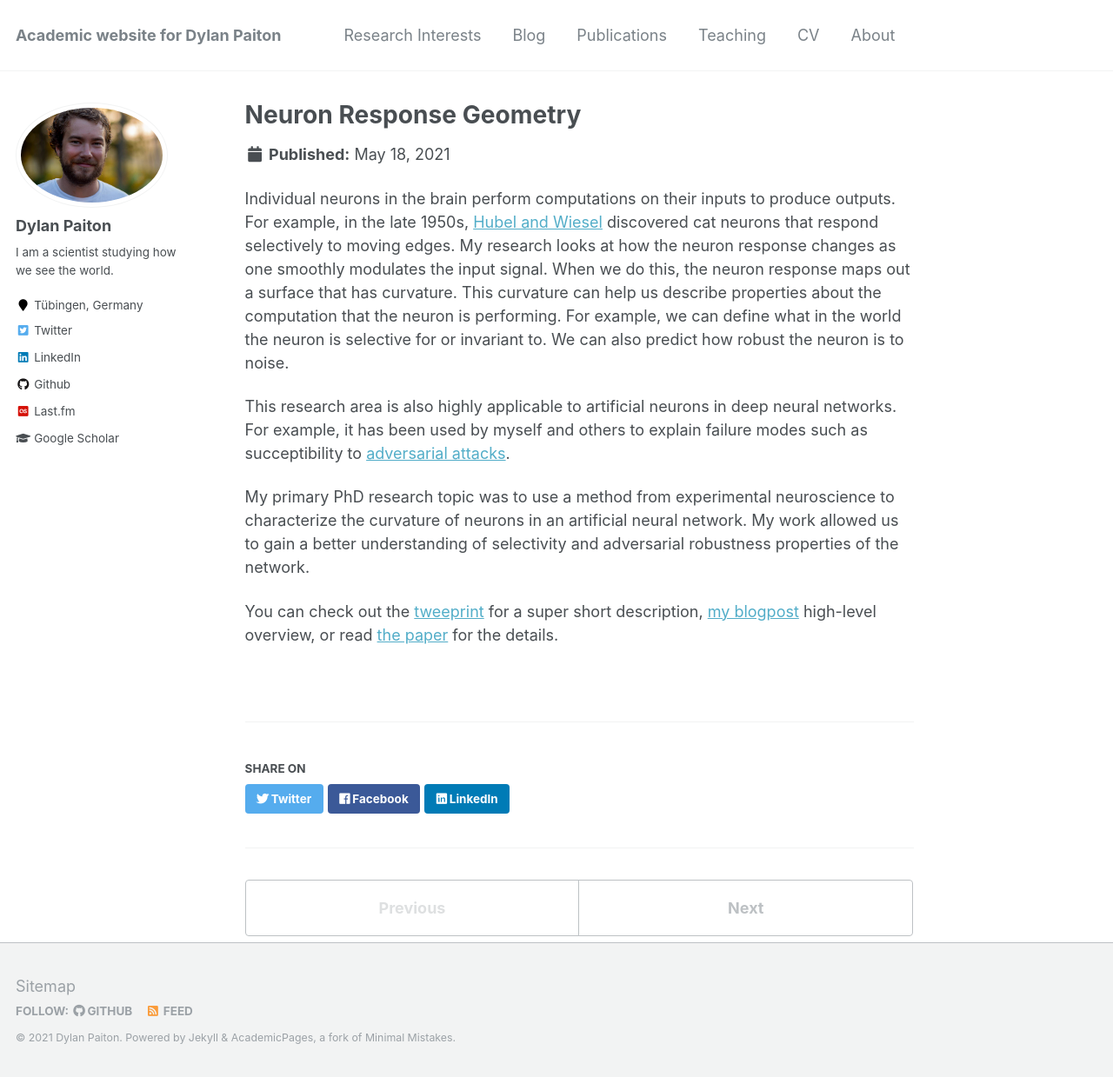
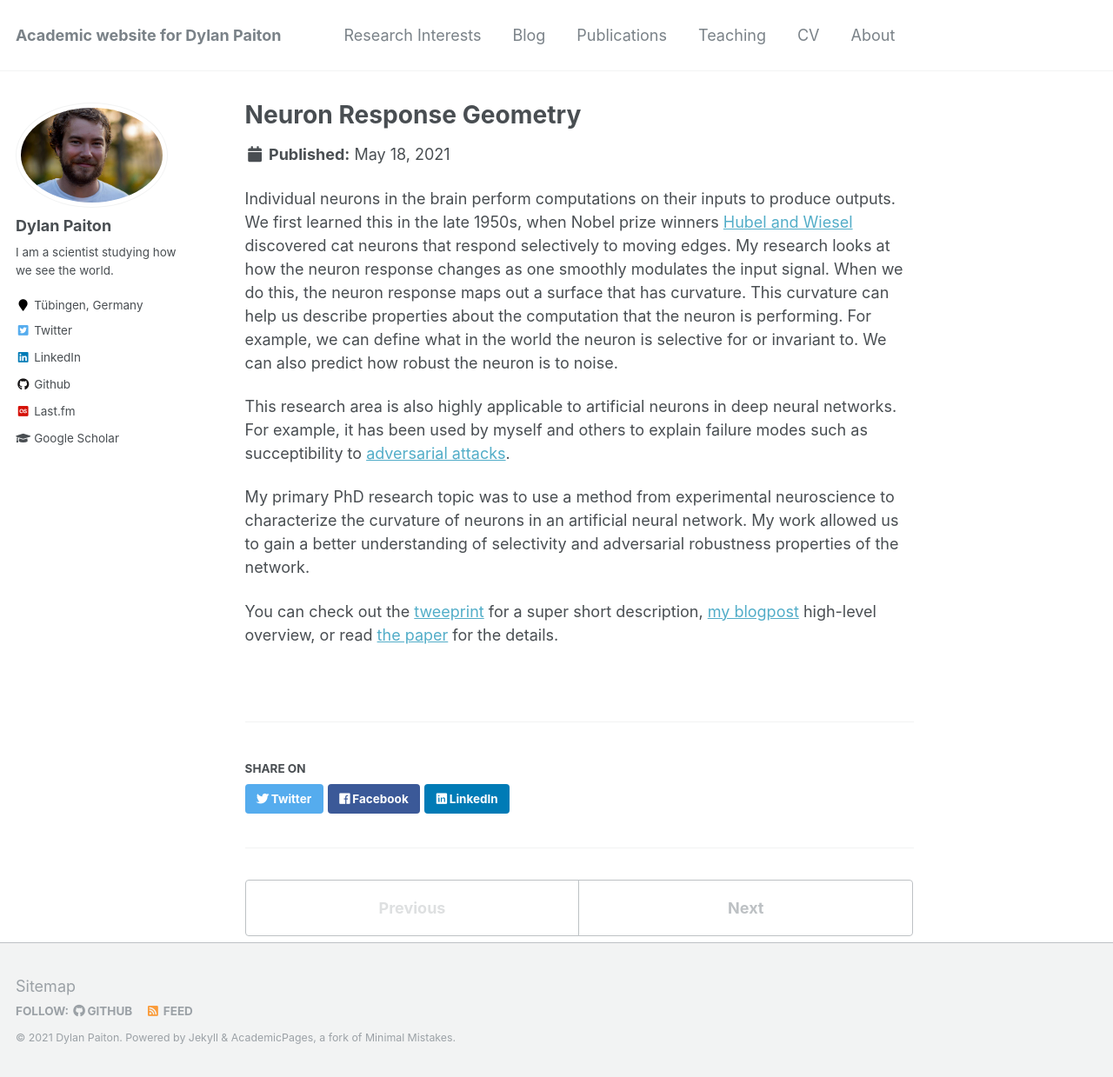
Before and after one commit to dpaiton/dpaiton.github.io, a Jekyll site: the page built from _research/research-1.md, in a window 1280 px wide and 1239 px high. Shown: the whole window at 87% size. Built offline with Jekyll 4.4.1, drawn with Linux system fonts in a browser that asks for light colours.

Commit message:
updated description

```diff
--- a/_research/research-1.md
+++ b/_research/research-1.md
@@ -6,8 +6,9 @@ excerpt: "Understanding neural computation using differential geometry<br/>
 collection: portfolio
 ---
 
-Individual neurons in the brain perform computations on their inputs to produce outputs. For example,
-in the late 1950s, [Hubel and Wiesel](https://youtu.be/IOHayh06LJ4) discovered cat neurons that respond
+Individual neurons in the brain perform computations on their inputs to produce outputs. We first
+learned this in the late 1950s, when Nobel prize winners
+[Hubel and Wiesel](https://youtu.be/IOHayh06LJ4) discovered cat neurons that respond
 selectively to moving edges. My research looks at how the neuron response changes as one smoothly
 modulates the input signal. When we do this, the neuron response maps out a surface that has curvature.
 This curvature can help us describe properties about the computation that the neuron is performing.
```
